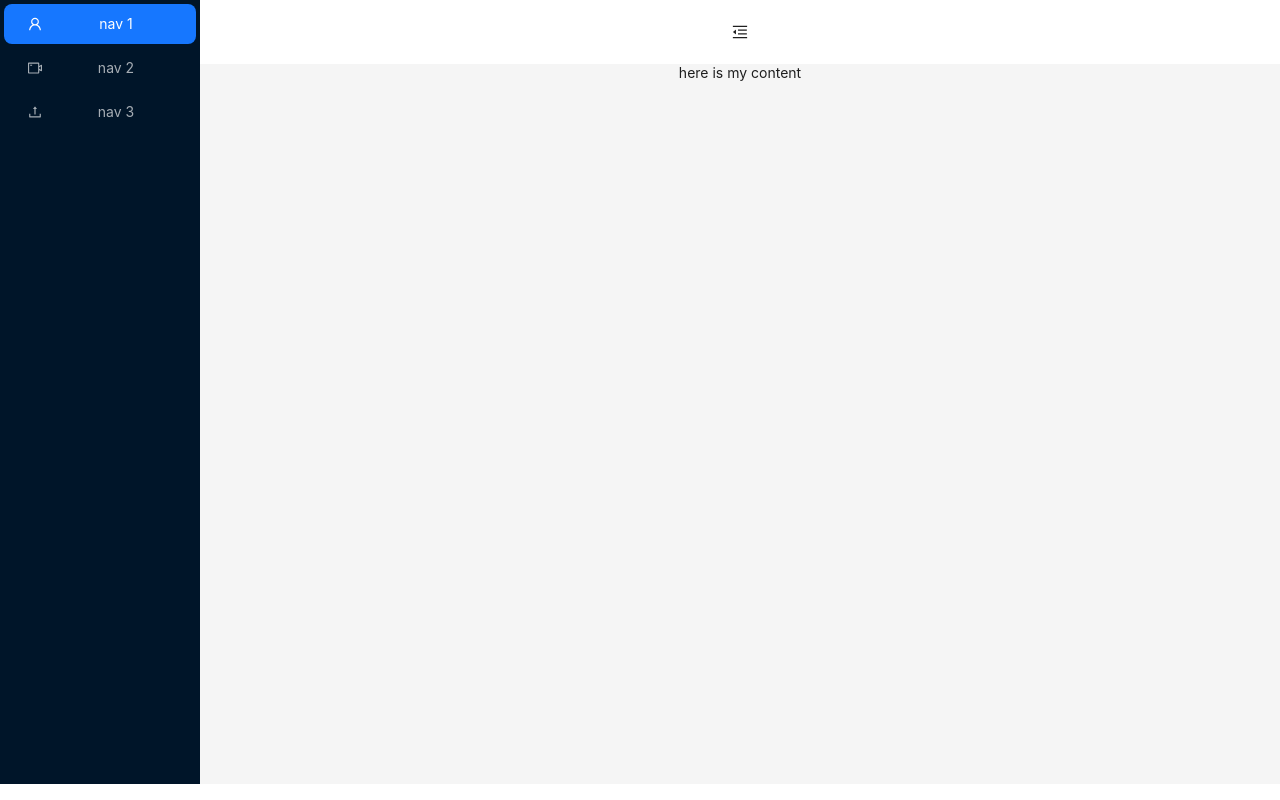
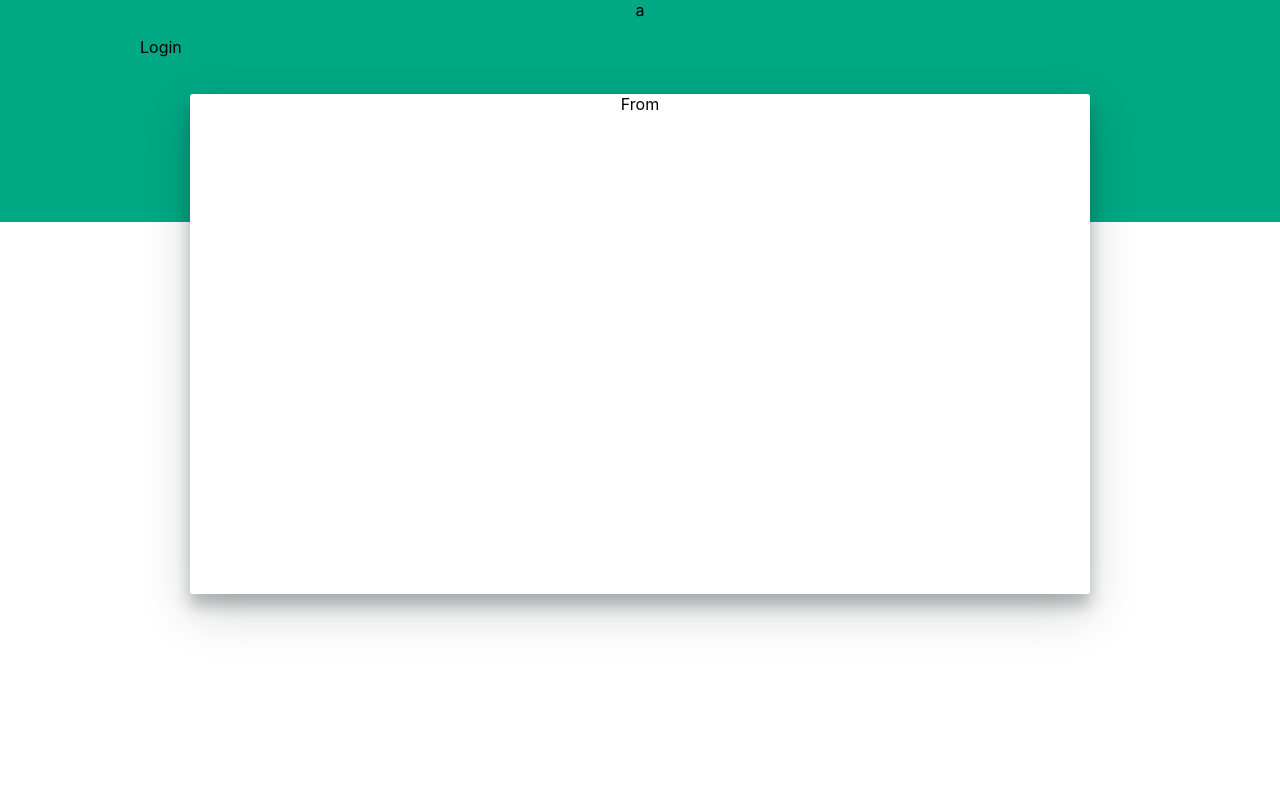
Before and after one commit to arpanam11/project_login_webpage, a React (Create React App) app in the folder myproject/: page / in a window 1280 px wide. Shown: the top 800 px of the page. Built offline with nearby package versions, Linux system fonts and the light colour scheme.

Commit message:
code commit for routing

```diff
--- a/myproject/package.json
+++ b/myproject/package.json
@@ -10,6 +10,7 @@
     "json-server": "^1.0.0-beta.1",
     "react": "^18.3.1",
     "react-dom": "^18.3.1",
+    "react-router-dom": "^6.25.1",
     "react-scripts": "5.0.1",
     "web-vitals": "^2.1.4"
   },
--- a/myproject/src/App.js
+++ b/myproject/src/App.js
@@ -1,13 +1,17 @@
-import logo from './logo.svg';
+import React from 'react';
 import './App.css';
 import Homepage from './component/Homepage';
 import Login from './component/Login';
-
+import { BrowserRouter, Routes, Route } from 'react-router-dom';
 function App() {
   return (
     <div className="App">
-     <Homepage/>
-     <Login/>
+      <BrowserRouter>
+        <Routes>
+          <Route path="/" element={<Login />} />
+          <Route path="/home" element={<Homepage />} />
+        </Routes>
+      </BrowserRouter>
     </div>
   );
 }
```
Also changed, not shown: 1 other file (tests, documents, lock files or other folders).
